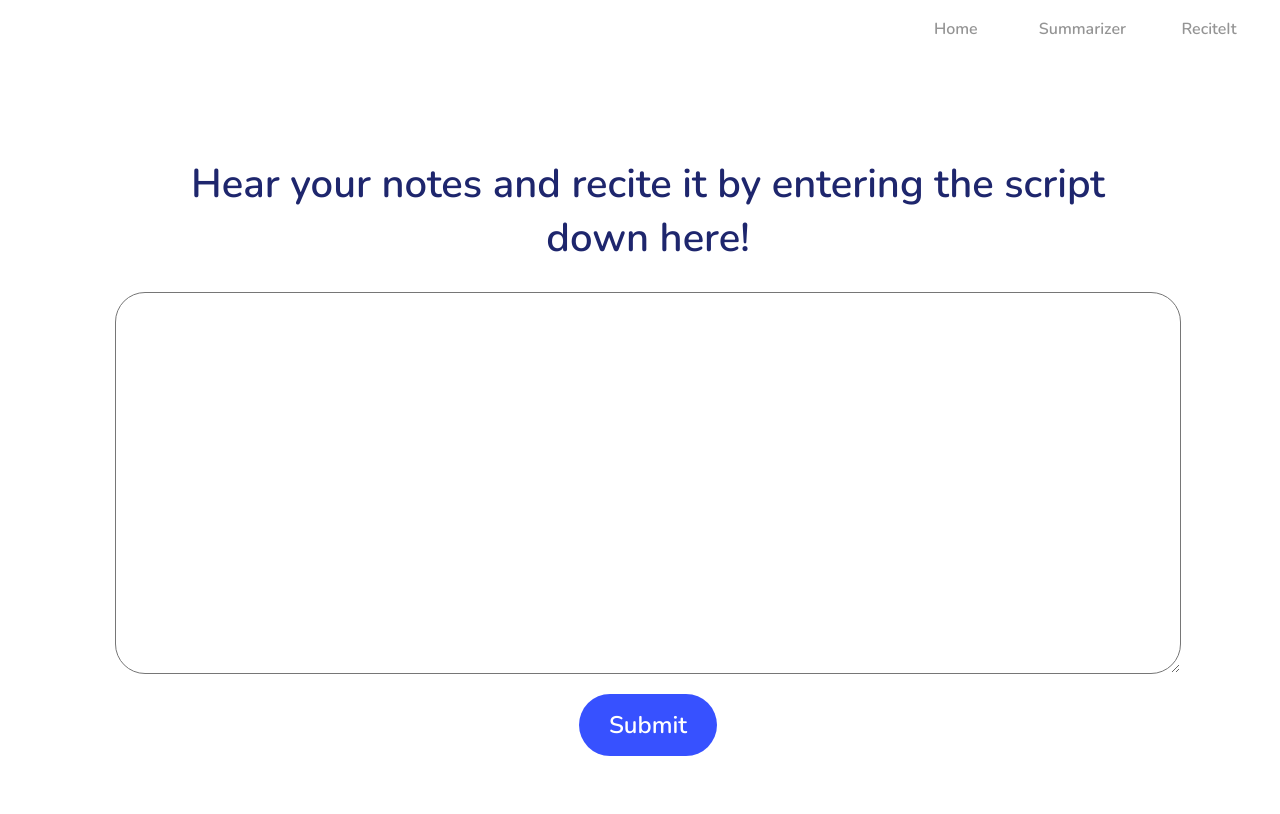
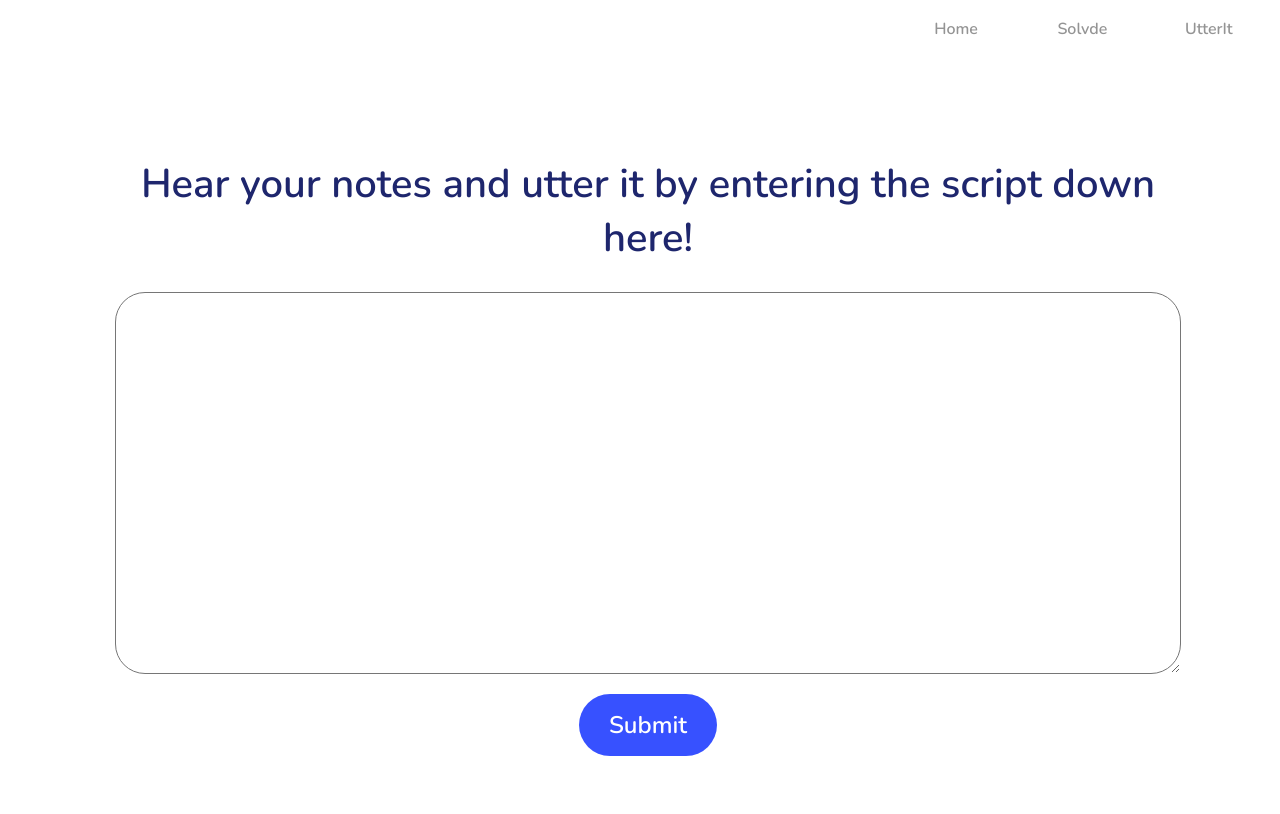
Before and after one commit to prathimacode-hub/Solvide, a Flask app: page /script in a window 1280 px wide. Run offline with Flask 2, Linux system fonts and the light colour scheme; parts of the project's set-up code (start-up, migrations or seed data) failed here and were passed over.

Commit message:
Update script.html

```diff
--- a/templates/script.html
+++ b/templates/script.html
@@ -5,7 +5,7 @@
     <meta charset="UTF-8">
     <meta http-equiv="X-UA-Compatible" content="IE=edge">
     <meta name="viewport" content="width=device-width, initial-scale=1.0">
-    <title>Smartrizer</title>
+    <title>Solvide</title>
     <link href="../static/global.css" rel="stylesheet" type="text/css">
 </head>
 
@@ -13,13 +13,13 @@
     <div class="navcontainer">
         <nav>
             <a href="/">Home</a>
-            <a href="/summarizer">Summarizer</a>
-            <a href="/script">ReciteIt</a>
+            <a href="/solvide">Solvde</a>
+            <a href="/script">UtterIt</a>
         </nav>
     </div>
     <br>
     <div class="opening">
-        <h1 class="title">Hear your notes and recite it by entering the script down here!</h1>
+        <h1 class="title">Hear your notes and utter it by entering the script down here!</h1>
         <form action="{{ url_for('readout') }}" method="post" id="form">
             <textarea name="text" class="textinput"></textarea>
             <input type="submit" class="homebutton" id="entersummarize">
```
